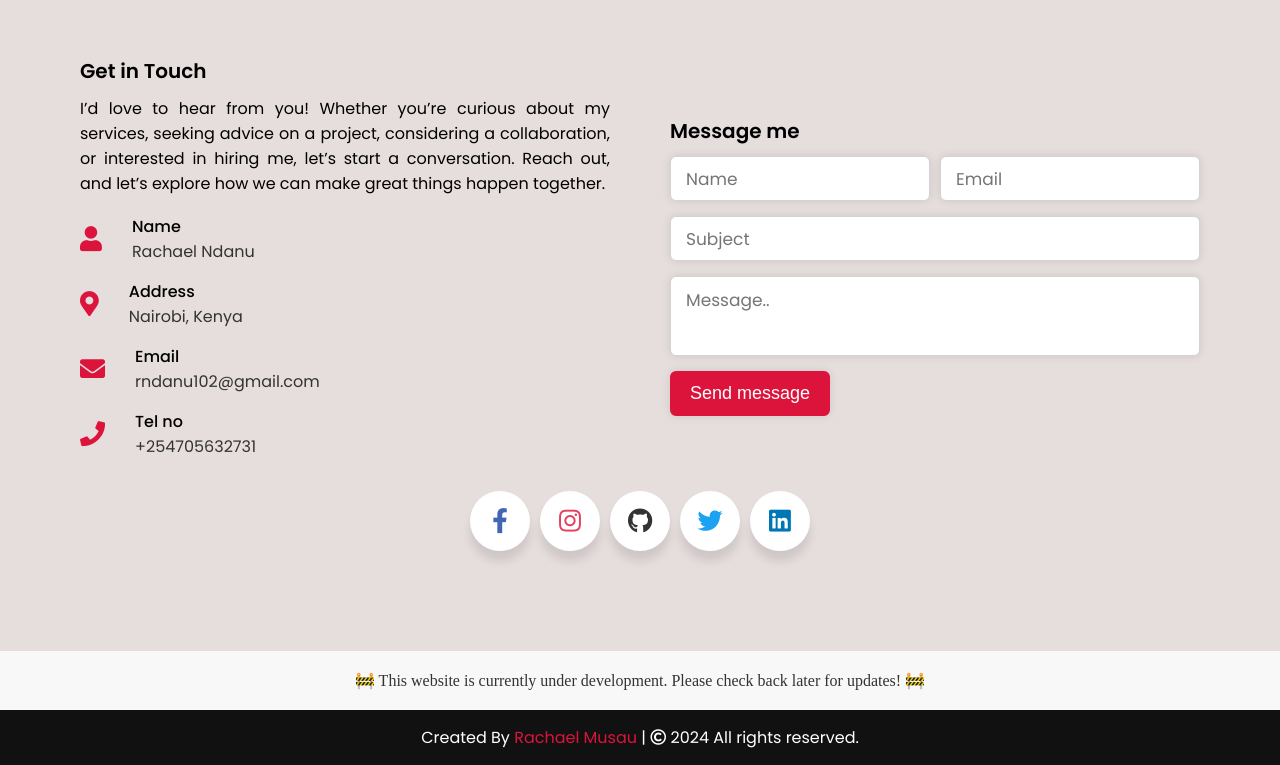
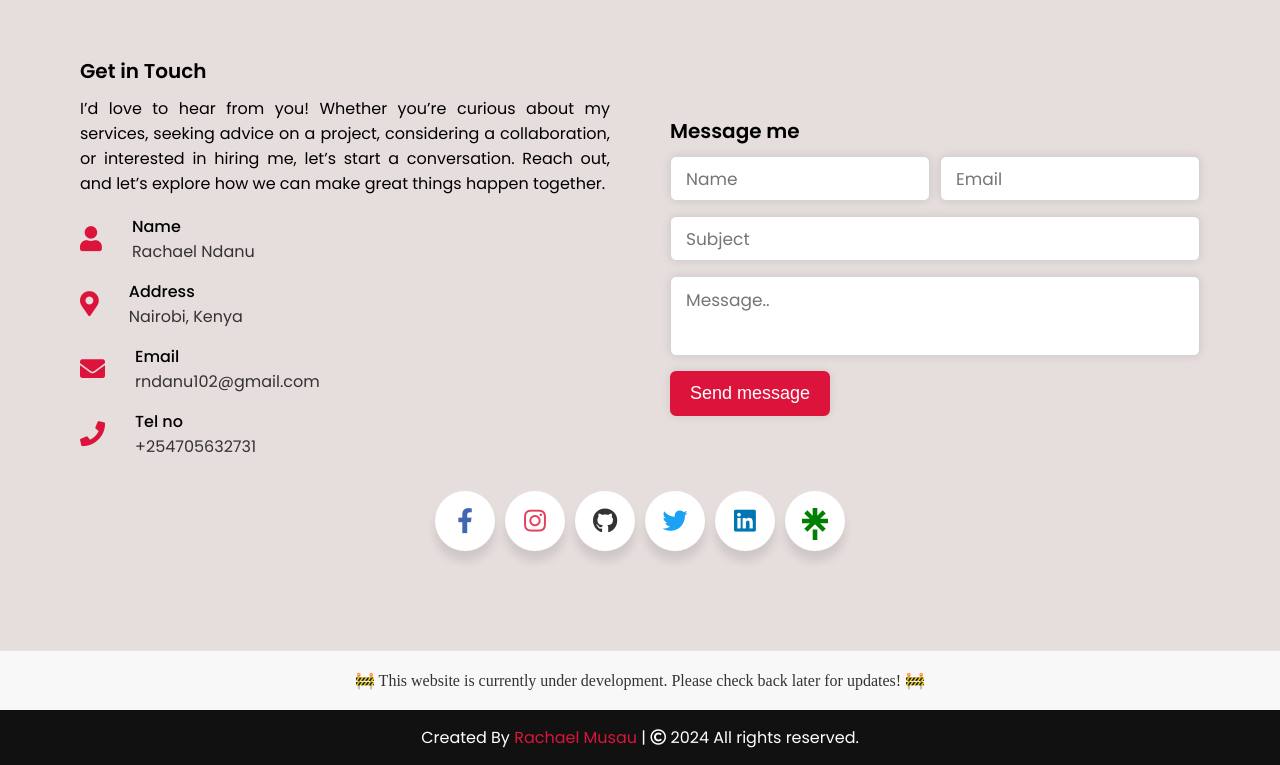
Before and after one commit to RachaelNdanu/My-Portfolio, a plain HTML site: page index.html in a window 1280 px wide. Shown: the part 4202-4967 px from the top of the page. Drawn offline with nearby package versions, Linux system fonts and the light colour scheme.

Commit message:
linktree icon

```diff
--- a/css/style.scss
+++ b/css/style.scss
@@ -118,9 +118,8 @@ section .title {
         }
       }
     }
-
     .menu li a:hover {
-      color: $white-color;
+      color: $secondary-color;
     }
   }
   .max-width {
@@ -241,7 +240,8 @@ section .title {
 
 /* Home Section */
 .home {
-  .home-content a {
+  .home-content {
+    a {
       display: inline-block;
       background: $primary-color;
       color: $white-color;
@@ -256,6 +256,7 @@ section .title {
         color: $white-color;
         border: 3px solid $primary-color;
         background: rgba(220, 20, 60, 0.24);
+      }
     }
   }
 }
@@ -627,6 +628,11 @@ section .title {
         line-height: 60px;
         transition: all 0.3s ease;
       }
+      svg {
+        line-height: 60px;
+        transition: all 0.3s ease;
+        color: green;
+      }
     }
 
     // facebook
@@ -686,6 +692,18 @@ section .title {
         }
         span {
           color: #0077b5;
+        }
+      }
+    }
+    //linktree
+    &:nth-child(6) {
+      color: #39e09b;
+      &:hover {
+        .icon {
+          background: #39e09b;
+        }
+        span {
+          color: #39e09b;
         }
       }
     }
--- a/index.html
+++ b/index.html
@@ -56,7 +56,7 @@
           <div class="text-1">Hello, my name is</div>
           <div class="text-2">Rachael Ndanu</div>
           <div class="text-3">And I'm a <span class="typing"></span></div>
-          <a href="#cv">Hire me 😃</a>
+          <a href="#about">Hire me 😃</a>
         </div>
       </div>
     </section>
@@ -334,14 +334,14 @@
         <div class="wrapper">
           <a
             class="button"
-            href="https://www.facebook.com/raquelshens.addikartel?mibextid=ZbWKwL"
+            href="https://facebook.com/raquelshens.addikartel?mibextid=ZbWKwL"
           >
             <div class="icon">
               <i class="fab fa-facebook-f"></i>
             </div>
             <span>Facebook</span>
           </a>
-          <a class="button" href="https://www.instagram.com/_ndanuh/">
+          <a class="button" href="https://instagram.com/_ndanuh/">
             <div class="icon">
               <i class="fab fa-instagram"></i>
             </div>
@@ -359,11 +359,37 @@
             </div>
             <span>Twitter</span>
           </a>
-          <a class="button" href="https://www.linkedin.com/in/rachael-ndanu/">
+          <a class="button" href="https://linkedin.com/in/rachael-ndanu/">
             <div class="icon">
               <i class="fab fa-linkedin"></i>
             </div>
             <span>LinkedIn</span>
+          </a>
+          <a href="https://linktr.ee/ndanuh" class="button">
+            <div class="icon">
+              <style>
+                .svg-icon {
+                  width: 2em;
+                  height: 2em;
+                  vertical-align: -0.9em;
+                  fill: currentColor;
+                  overflow: hidden;
+                }
+              </style>
+              <svg
+                xmlns="http://www.w3.org/2000/svg"
+                width="3em"
+                height="2em"
+                viewBox="0 0 24 24"
+                class="svg-icon"
+              >
+                <path
+                  fill="currentColor"
+                  d="m13.736 5.853l4.005-4.117l2.325 2.38l-4.2 4.005h5.908v3.305h-5.937l4.229 4.108l-2.325 2.334l-5.74-5.769l-5.741 5.769l-2.325-2.325l4.229-4.108H2.226V8.121h5.909l-4.2-4.004l2.324-2.381l4.005 4.117V0h3.472zm-3.472 10.306h3.472V24h-3.472z"
+                />
+              </svg>
+            </div>
+            <span>Linktree</span>
           </a>
         </div>
       </div>
```
Also changed, not shown: css/style.css, 2 other files. Lines whose indentation alone changed are shown as unchanged.
